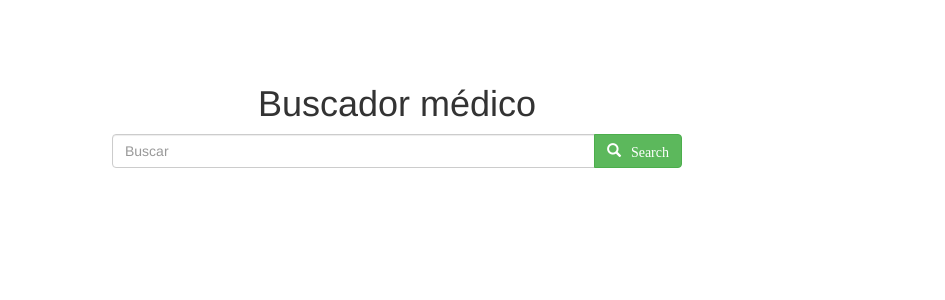
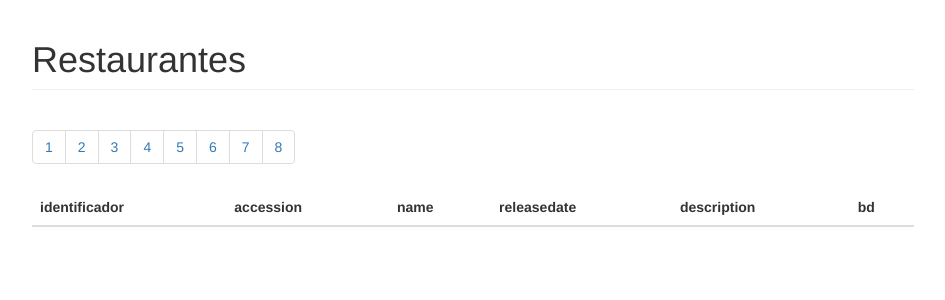
Before and after one commit to AntonioAlcM/tfg_ugr, a Django app: a page that uses templates/index.html in a window 1280 px wide. Shown: the top 300 px of the page, without its empty margins (243-1188 px from the left). Run offline with Django 3.2, Linux system fonts and the light colour scheme; lists and menus that the app fills with data are empty; parts of the project's set-up code (start-up, migrations or seed data) failed here and were passed over; some libraries are stand-ins or nearby versions.

Commit message:
Añadido celery al proyecto, añadido manejo de los json y obtencion de informacion de los json, añadido templates para mostrar los datos, arreglado el dockerfile

```diff
--- a/Buscador/urls.py
+++ b/Buscador/urls.py
@@ -1,9 +1,10 @@
 from django.conf.urls import url
-
 from . import views
-
+from .views import buscador
+busca=buscador()
 urlpatterns = [
   url(r'^$', views.index, name='index'),
   url(r'^rest/$', views.probando_REST, name='probandoRest'),
-   url(r'^busqueda/$', views.buscador().buscar, name='buscarDatos'),
+   url(r'^busqueda/$', busca.buscar, name='buscarDatos'),
+    url(r'^recibirDatos/$', busca.enviarDatos, name='recibirDatos'),
   ]
--- a/Buscador/views.py
+++ b/Buscador/views.py
@@ -7,39 +7,82 @@ import json
 import requests
 import urllib
 import time
+from json import dumps
 try:
     from urllib.request import urlopen
 except ImportError:
     from urllib2 import urlopen
 import os
-from celery.result import AsyncResult
 from Buscador.tasks import obtenerJson
-class buscador(object):
+from django.views.generic import View
+class buscador(View):
     def __init__(self):
-         self.data_array={}
-         self.palabra_clave=""
-         self.url_ncbi=""
-         self.url_array=""
+        self.data_ncbi={}
+        self.data_array={}
+        self.palabra_clave=""
+        self.url_ncbi=""
+        self.url_array=""
+        self.historial_busqueda=[]
+        self.expedientes=[]
     def buscar(self,request):
         if request.method == "POST":
             self.palabra_clave=request.POST['search']
-            self.url_ncbi = 'https://eutils.ncbi.nlm.nih.gov/entrez/eutils/esearch.fcgi?db=pubmed&term={}&reldate=60&datetype=edat&retmax=10&usehistory=y&retmode=json'.format(self.palabra_clave)
-            self.url_array = 'https://www.ebi.ac.uk/arrayexpress/json/v3/experiments?keywords={}&species="homo%20sapiens"'.format(self.palabra_clave)
-            self.data_ncbi=obtenerJson.apply_async( kwargs={'url': self.url_ncbi})
+            self.palabra_clave=self.palabra_clave.replace(' ','%20')
+            self.url_ncbi = 'https://eutils.ncbi.nlm.nih.gov/entrez/eutils/esearch.fcgi?db=gds&term={}&datetype=edat&retmax=10&usehistory=y&retmode=json'.format(self.palabra_clave)
+            self.url_array = 'https://www.ebi.ac.uk/arrayexpress/json/v3/experiments?keywords={}'.format(self.palabra_clave)
+            self.data_ncbi=obtenerJson.apply_async(kwargs={'url': self.url_ncbi})
             self.data_array = obtenerJson.apply_async(kwargs={'url': self.url_array})
-            ##print (data_array)
-            time.sleep(15)
-            print obtenerJson.apply_async( kwargs={'url': self.url_ncbi})
-            #print AsyncResult(data_ncbi).status()
-            return index(request)
+            self.historial_busqueda.append(self.data_ncbi)
+            self.historial_busqueda.append(self.data_array)
+            self.expedientes=self.obtenerExpedientes(self.data_ncbi)
+            return render(request,'listarBusqueda.html')
         else:
-            return index(request)
+            return render(request,'listarBusqueda.html')
 
-
+    def obtenerExpedientes(self,resultados_busqueda):
+        resultados=[]
+        while resultados_busqueda.status == 'PENDING':
+            time.sleep(2)
+        for i in resultados_busqueda.get()['esearchresult']['idlist']:
+            url='https://eutils.ncbi.nlm.nih.gov/entrez/eutils/esummary.fcgi?db=gds&id={}&retmode=json'.format(i)
+            resultados.append(obtenerJson.apply_async( kwargs={'url': url}))
+        return resultados
+    def enviarDatos(self,request):
+        print(self.data_ncbi)
+        informacion = tratamientosDatos(self.expedientes,self.data_array)
+        lista=[]
+        while len(self.expedientes) == 0:
+            time.sleep(2)
+        lista.append(informacion.almacenar_datos_visualizacion_ncbi())
+        lista.append(informacion.almacenar_datos_visualizacion_array())
+        print(lista)
+        return  JsonResponse(lista, safe=False)
 #def busqueda_avanzada(palabra_clave, tecnologia_secuenciacion,localizacion, organismo, base_datos):
 #	if (base_datos=="ncbi"):
-
-
+class tratamientosDatos():
+    def __init__(self, resultados_ncbi, resultados_array):
+        self.datos_ncbi=resultados_ncbi[:]
+        self.resultados_array=resultados_array
+    def almacenar_datos_visualizacion_array(self):
+        visualizacion=[]
+        for i in self.resultados_array.get()['experiments']['experiment']:
+            visualizacion.append({'id': i['id'],
+            'accession': i['accession'],
+            'name': i['name'], 'releasedate': i['releasedate'],
+             'description': i['description'][0]['text'],'bd': 'arrayexpress' })
+        return visualizacion
+    def almacenar_datos_visualizacion_ncbi(self):
+        visualizacion=[]
+        tam_list=len(self.datos_ncbi)
+        for i in range(0,tam_list):
+            identificador=self.datos_ncbi[i].get()['result']['uids'].pop()
+            visualizacion.append({'id': identificador,
+            'accession': self.datos_ncbi[i].get()['result'][identificador]['accession'],
+             'name':  self.datos_ncbi[i].get()['result'][identificador]['title'],
+              'releasedate': self.datos_ncbi[i].get()['result'][identificador]['pdat'],
+               'description':  self.datos_ncbi[i].get()['result'][identificador]['summary'],
+               'bd': 'ncbi_gds'})
+        return visualizacion
 
 
 def devuelve_status(request):
@@ -54,7 +97,7 @@ def probando_REST(request):
         return JsonResponse(data, safe=False)
     elif request.method == 'POST':
         opcional={"status": "OK"}
-        return  JsonResponse(opcional, safe=False)
+        #return  JsonResponse(opcional, safe=False)
 
 
 def index(request):
--- a/requirements.txt
+++ b/requirements.txt
@@ -15,3 +15,6 @@ urllib3
 dj-database-url
 celery
 django-celery
+xmljson
+redis
+amqp
--- a/templates/index.html
+++ b/templates/index.html
@@ -52,6 +52,7 @@
   });
 };*/
 </script>
+{% block contenido %}
 <body>
 	<div class="container" style="margin-top: 5%;">
 	    <div class="col-md-6 col-md-offset-3">
@@ -75,7 +76,7 @@
 
 	        </form>
 	        <!-- End of Search Form -->
-
+{% endblock %}
 	    </div>
 	</div>
 </body>
--- /dev/null
+++ b/templates/listarBusqueda.html
@@ -0,0 +1,103 @@
+
+{% extends "index.html" %}
+
+{% block body %}
+
+{% block contenido %}
+<script>
+		function llamar_ajax(fila){
+			var url =  "{% url 'recibirDatos' %}";
+		 $.ajax({
+			 url: url,
+			 type: 'GET',
+			 dataType : 'json',
+			 success: function(datos) {
+				 Visualiza_filas (datos);
+			 },
+			 failure: function(datos) {
+				 alert('esto no vá');
+			 }
+		 });
+	 };
+		function Visualiza_filas (datos) {
+			 $(function () {
+						var content = '';
+						var ul='';
+						//content += '<tbody>'; -- **superfluous**
+						for (var index = 0; index < datos.length; index++) {
+							for (var index2 = 0; index2 < datos[index].length; index2++) {
+						content += '<tr>'
+						content += '<td> <a id="pi">'+datos[index][index2]['id'];
+			content+='</ul>';
+			content+='</a>';
+			content+='</td>';
+						content += '<td> <a id="pi">'+datos[index][index2]['accession'];
+			content+='</ul>';
+			content+='</a>';
+			content+='</td>';
+						content += '<td><a  id="pi">'+datos[index][index2]['name'];
+			content+='</ul>';
+			content+='</a>';
+			content+='</td>';
+						content += '<td> <a  id="pi">'+datos[index][index2]['releasedate'];
+			content+='</ul>';
+			content+='</a>';
+			content+='</td>';
+						content += '<td> <a  id="pi">'+datos[index][index2]['description'];
+			content+='</ul>';
+			content+='</a>';
+			content+='</td>';
+						content += '<td> <a id="pi">'+datos[index][index2]['bd'];
+			content+='</ul>';
+			content+='</a>';
+			content+='</td>';
+						content += '</tr>';
+}
+						}
+					 // content += '</tbody>';-- **superfluous**
+						//$('table tbody').replaceWith(content);  **incorrect..**
+						 $("#acrylic tbody").html(content);  // **better. give the table a ID, and replace**
+			 });
+
+
+		};
+
+	</script>
+<div class="container">
+<div class="col-sm-9 col-sm-offset-3 col-md-10 col-md-offset-2 main" style="width: 80%">
+			<h1 class="page-header">Restaurantes</h1>
+			<div class="table-responsive">
+				<table class="table" id="acrylic">
+					<thead>
+						<tr>
+							<th>identificador</th>
+							<th>accession</th>
+							<th>name</th>
+							<th>releasedate</th>
+							<th>description</th>
+							<th>bd</th>
+						</tr>
+					</thead>
+
+					<ul class="pagination" >
+						<li onclick="llamar_ajax(0)"><a href="javascript:void(0);">1</a></li>
+						<li onclick="llamar_ajax(10)"><a href="javascript:void(0);">2</a></li>
+						<li onclick="llamar_ajax(20)"><a href="javascript:void(0);">3</a></li>
+						<li onclick="llamar_ajax(30)"><a href="javascript:void(0);">4</a></li>
+						<li onclick="llamar_ajax(40)"><a href="javascript:void(0);">5</a></li>
+						<li onclick="llamar_ajax(50)"><a href="javascript:void(0);">6</a></li>
+						<li onclick="llamar_ajax(60)"><a href="javascript:void(0);">7</a></li>
+						<li onclick="llamar_ajax(70)"><a href="javascript:void(0);">8</a></li>
+					</ul>
+
+					<tbody>
+
+
+								</tbody>
+							</table>
+						</div>
+					</div>
+					</div>
+
+{% endblock %}
+{% endblock %}
```
Also changed, not shown: Buscador/tasks.py (+6 -3 lines), BuscadorBDMedical/__init__.py (added, +7 -0 lines), BuscadorBDMedical/celery.py (+5 -8 lines), 1 other file.
